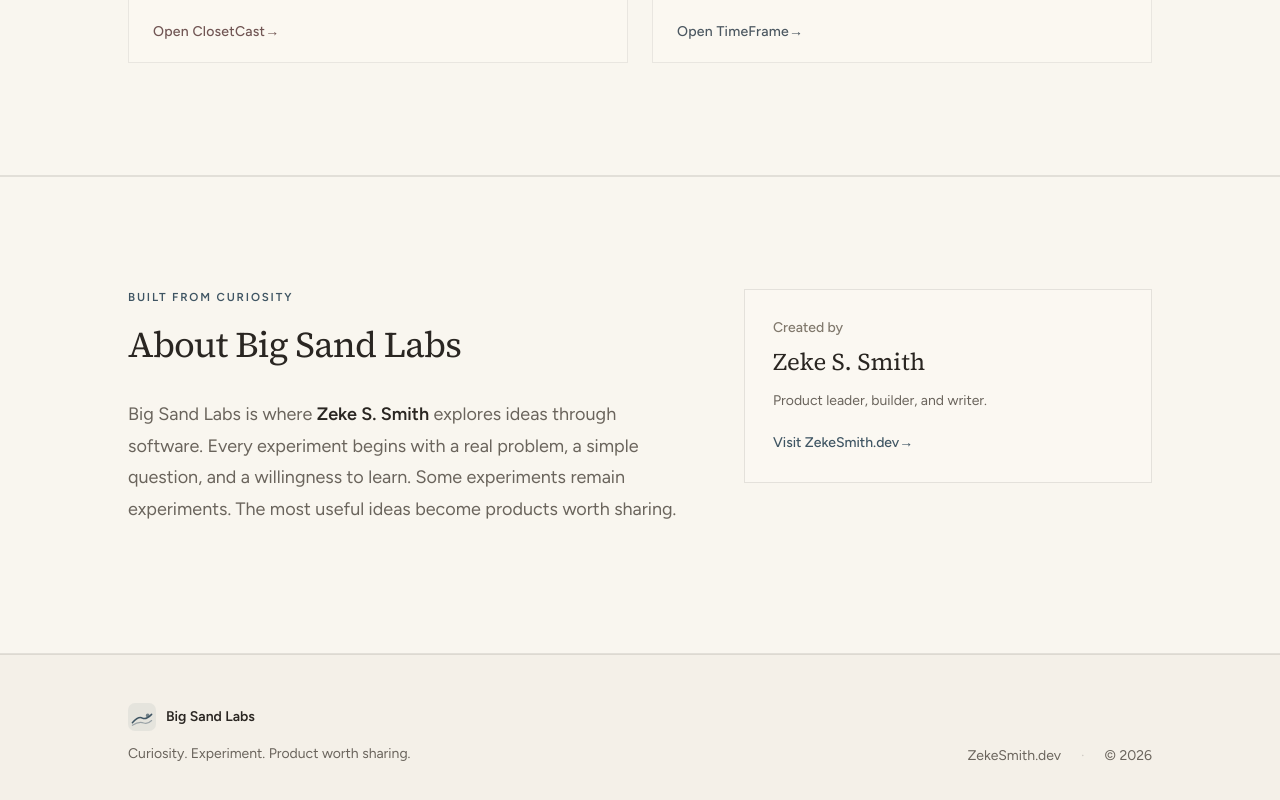
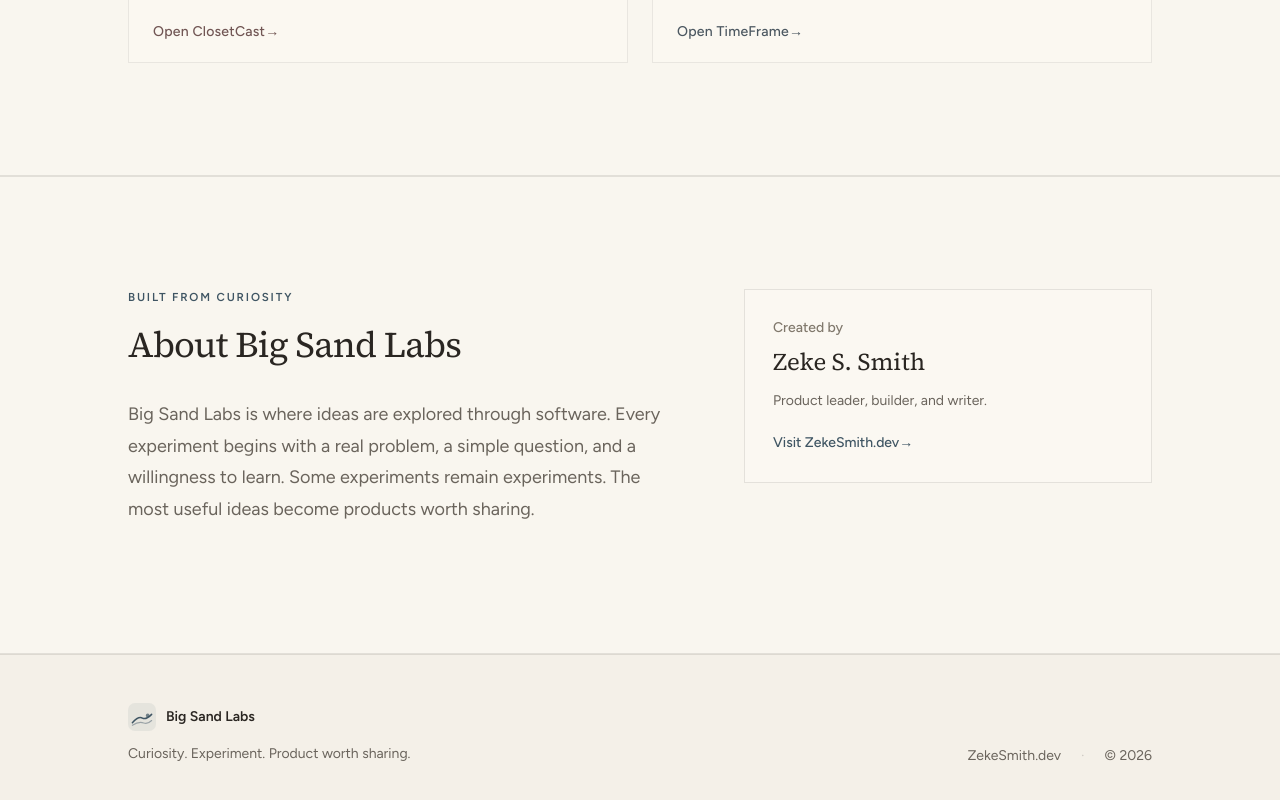
Before and after one commit to bears4life-utsf/BigSandLabs, a Next.js app: page / in a window 1280 px wide. Shown: the part 2900-3700 px from the top of the page. Built offline with nearby package versions, Linux system fonts and the light colour scheme.

Commit message:
Let the Created by card carry authorship in About.
Co-authored-by: Cursor <cursoragent@cursor.com>

```diff
--- a/src/content/site.ts
+++ b/src/content/site.ts
@@ -26,7 +26,7 @@ export const site = {
     eyebrow: "Built from Curiosity",
     headline: "About Big Sand Labs",
     paragraphs: [
-      "Big Sand Labs is where Zeke S. Smith explores ideas through software. Every experiment begins with a real problem, a simple question, and a willingness to learn. Some experiments remain experiments. The most useful ideas become products worth sharing.",
+      "Big Sand Labs is where ideas are explored through software. Every experiment begins with a real problem, a simple question, and a willingness to learn. Some experiments remain experiments. The most useful ideas become products worth sharing.",
     ],
     linkLabel: "Visit ZekeSmith.dev",
     linkNote: "Product leader, builder, and writer.",
```
